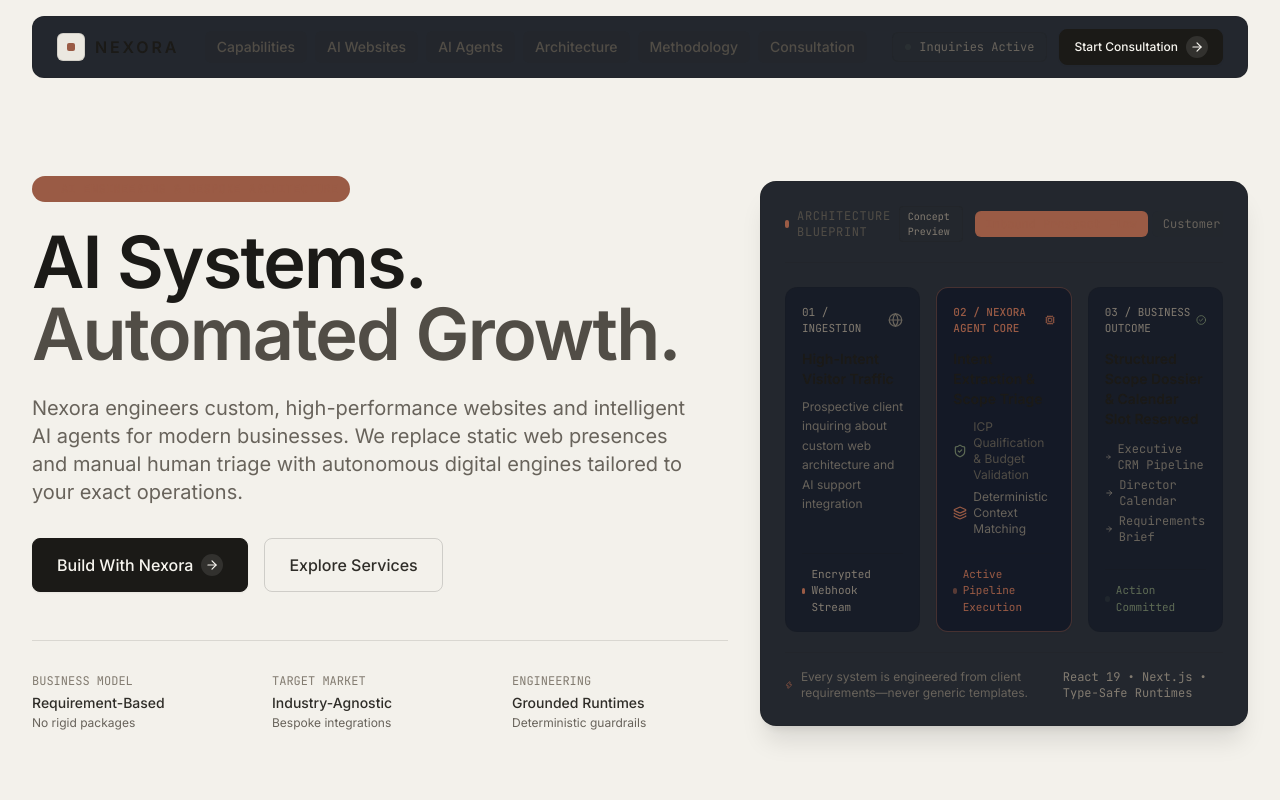
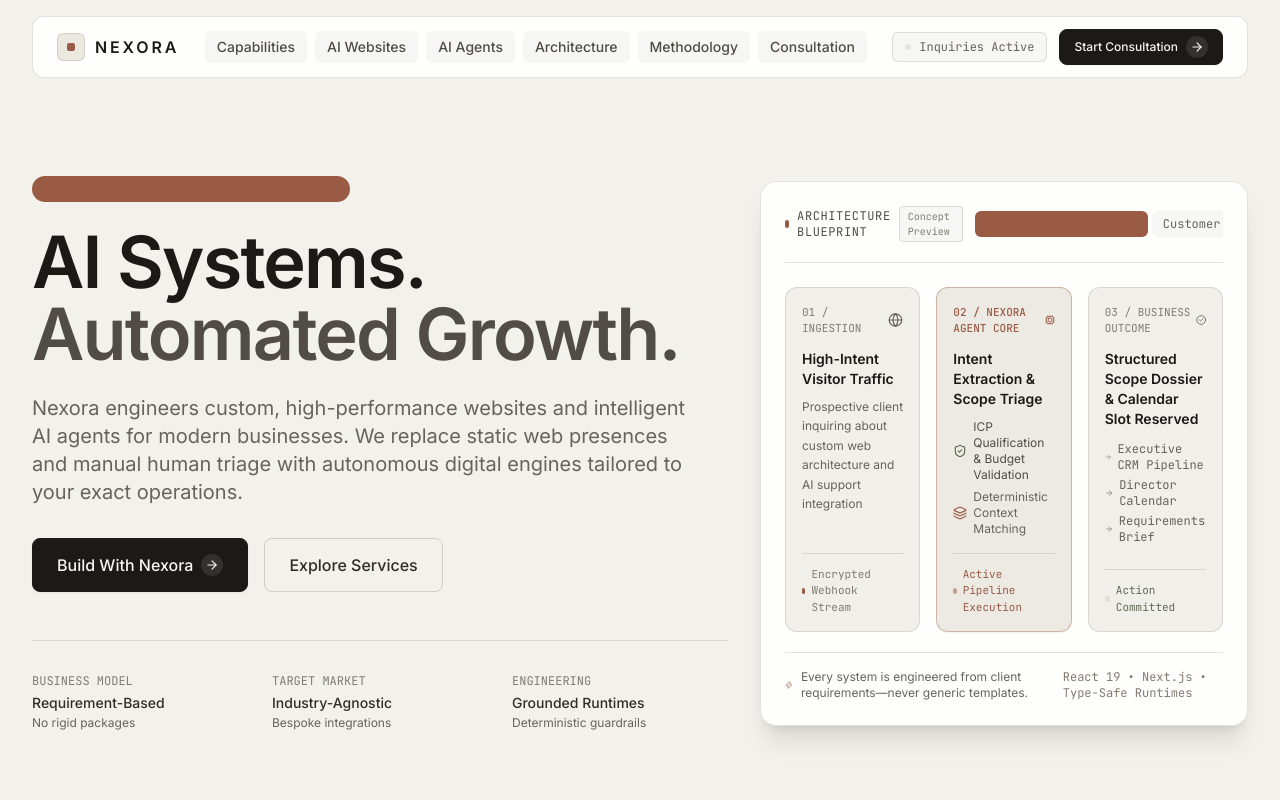
Before and after one commit to Armaan0047/nexora-ai-automations, a Next.js app: page / in a window 1280 px wide. Shown: the top 800 px of the page. Built offline with nearby package versions, Linux system fonts and the light colour scheme.

Commit message:
Update Tailwind tokens for Nexora editorial theme

```diff
--- a/tailwind.config.ts
+++ b/tailwind.config.ts
@@ -10,31 +10,31 @@
   theme: {
     extend: {
       colors: {
-        background: "#080A0F",
+        background: "#F3F1EB",
         surface: {
-          base: "#080A0F",
-          1: "#0D111A",
-          2: "#131926",
-          3: "#1A2234",
-          elevated: "#101624",
+          base: "#F3F1EB",
+          1: "#FFFFFF",
+          2: "#EBE8E0",
+          3: "#DFDBD1",
+          elevated: "#F8F6F1",
         },
         border: {
-          subtle: "rgba(255, 255, 255, 0.07)",
-          medium: "rgba(255, 255, 255, 0.12)",
-          strong: "rgba(255, 255, 255, 0.2)",
-          accent: "rgba(59, 130, 246, 0.35)",
+          subtle: "rgba(27, 26, 23, 0.09)",
+          medium: "rgba(27, 26, 23, 0.15)",
+          strong: "rgba(27, 26, 23, 0.22)",
+          accent: "rgba(154, 91, 69, 0.35)",
         },
         brand: {
-          50: "#eff6ff",
-          100: "#dbeafe",
-          200: "#bfdbfe",
-          300: "#93c5fd",
-          400: "#60a5fa",
-          500: "#3b82f6",
-          600: "#2563eb",
-          700: "#1d4ed8",
-          800: "#1e40af",
-          900: "#1e3a8a",
+          50: "#F7EEE9",
+          100: "#F0E2DB",
+          200: "#E2C8BC",
+          300: "#D0A695",
+          400: "#B97962",
+          500: "#9A5B45",
+          600: "#8B4F3B",
+          700: "#7F4736",
+          800: "#63382C",
+          900: "#47281F",
         },
       },
       fontFamily: {
```
